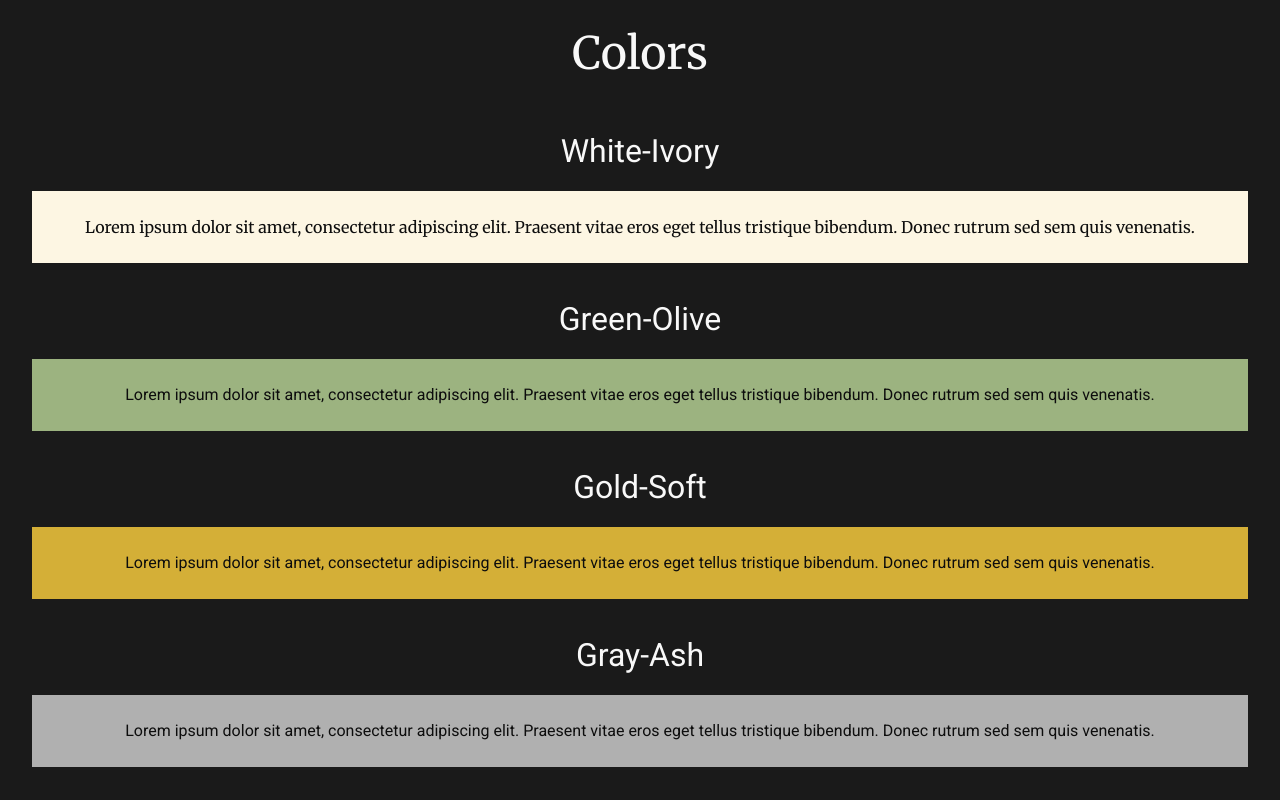
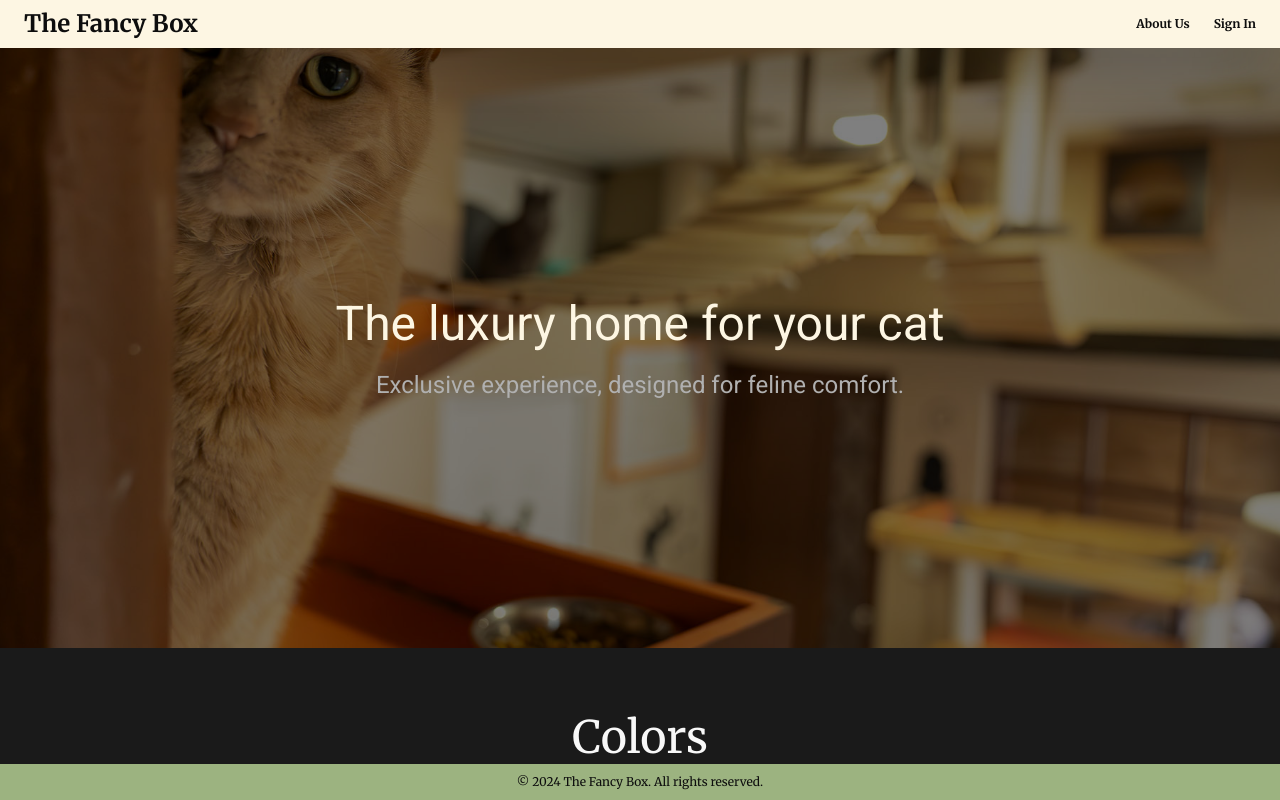
Before and after one commit to pablomoscon/henry-pf-grupo-1-front, a Next.js app: page / in a window 1280 px wide. Shown: the top 800 px of the page. Built offline with nearby package versions, Linux system fonts and the light colour scheme.

Commit message:
Creacion Navbar + Footer + Layout + Carpeta Public + Banner home

```diff
--- a/src/app/layout.tsx
+++ b/src/app/layout.tsx
@@ -1,6 +1,8 @@
 import type { Metadata } from "next";
 import { Merriweather, Roboto } from "next/font/google";
 import "./globals.css";
+import Navbar from "@/components/Navbar/Navbar";
+import Footer from "@/components/Footer/Footer";
 
 const primaryFont = Merriweather({
   subsets: ["latin"],
@@ -29,7 +31,12 @@ export default function RootLayout({
       <body
         className={`${primaryFont.variable} ${secondaryFont.variable} antialiased`}
       >
-        {children}
+        <div className="flex flex-col min-h-screen">
+          <Navbar />
+          <main className="flex-1 mt-12 mb-footer">{children}</main>
+
+          <Footer />
+        </div>
       </body>
     </html>
   );
--- a/src/app/page.tsx
+++ b/src/app/page.tsx
@@ -1,6 +1,28 @@
+import Image from "next/image";
+
 const Home = () => {
   return (
     <main>
+      <div className="flex flex-col">
+        <div className="relative mb-9 w-full h-[300px] sm:h-[400px] md:h-[500px] lg:h-[600px]">
+          <Image
+            src="/gato banner2.jpg"
+            alt="Banner del sitio"
+            layout="fill"
+            objectFit="cover"
+            priority
+          />
+          <div className="absolute inset-0 flex flex-col items-center justify-center bg-black bg-opacity-50">
+            <h1 className="text-3xl sm:text-4xl md:text-5xl font-secondary font-medium text-center text-white-ivory">
+              The luxury home for your cat
+            </h1>
+            <p className="mt-4 text-lg sm:text-xl md:text-2xl text-center text-gray-ash">
+              Exclusive experience, designed for feline comfort.
+            </p>
+          </div>
+        </div>
+      </div>
+
       <div className="container">
         <h1 className="mt-5  mb-10">Colors</h1>
         <h2>White-Ivory</h2>
--- /dev/null
+++ b/src/components/Footer/Footer.tsx
@@ -0,0 +1,13 @@
+const Footer = () => {
+  return (
+    <footer className="w-full bg-green-olive text-black-dark fixed bottom-0 left-0 h-9 z-50">
+      <div className="flex items-center justify-center h-full max-w-7xl mx-auto px-6">
+        <p className="font-primary text-xs">
+          &copy; 2024 The Fancy Box. All rights reserved.
+        </p>
+      </div>
+    </footer>
+  );
+};
+
+export default Footer;
--- /dev/null
+++ b/src/components/Navbar/Navbar.tsx
@@ -0,0 +1,30 @@
+import Link from "next/link";
+
+const Navbar = () => {
+  return (
+    <nav className="w-full bg-white-ivory fixed top-0 z-50 shadow-2xl font-primary h-12">
+      <div className="flex items-center justify-between h-full max-w-7xl mx-auto px-6">
+        <Link
+          href="/"
+          className="text-black-dark text-2xl font-bold hover:text-accent transition-colors"
+        >
+          The Fancy Box
+        </Link>
+        <ul className="flex items-center gap-6 text-xs font-semibold text-black-dark">
+          <li>
+            <Link href="#" className="hover:text-accent transition-colors">
+              About Us
+            </Link>
+          </li>
+          <li>
+            <Link href="#" className="hover:text-accent transition-colors">
+              Sign In
+            </Link>
+          </li>
+        </ul>
+      </div>
+    </nav>
+  );
+};
+
+export default Navbar;
```
Also changed, not shown: public/gato banner2.jpg (added).
